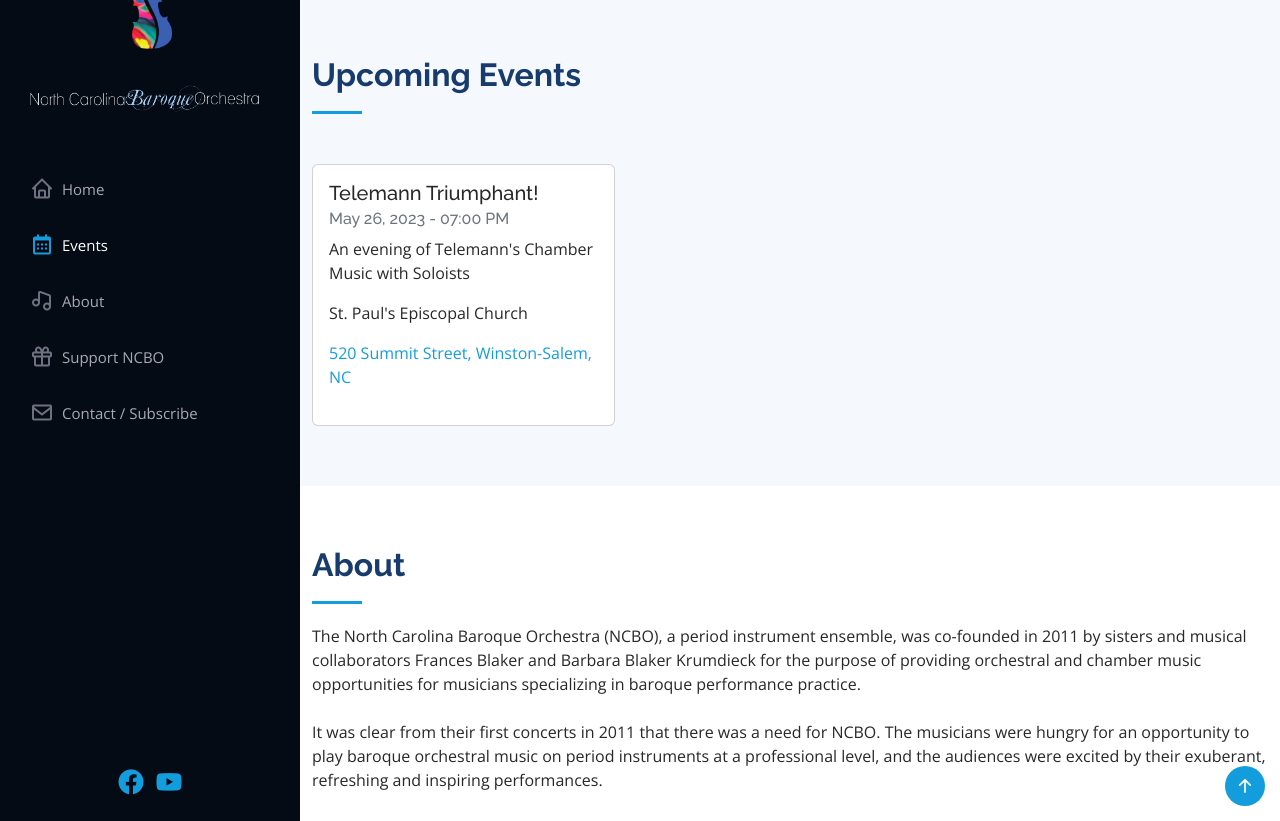
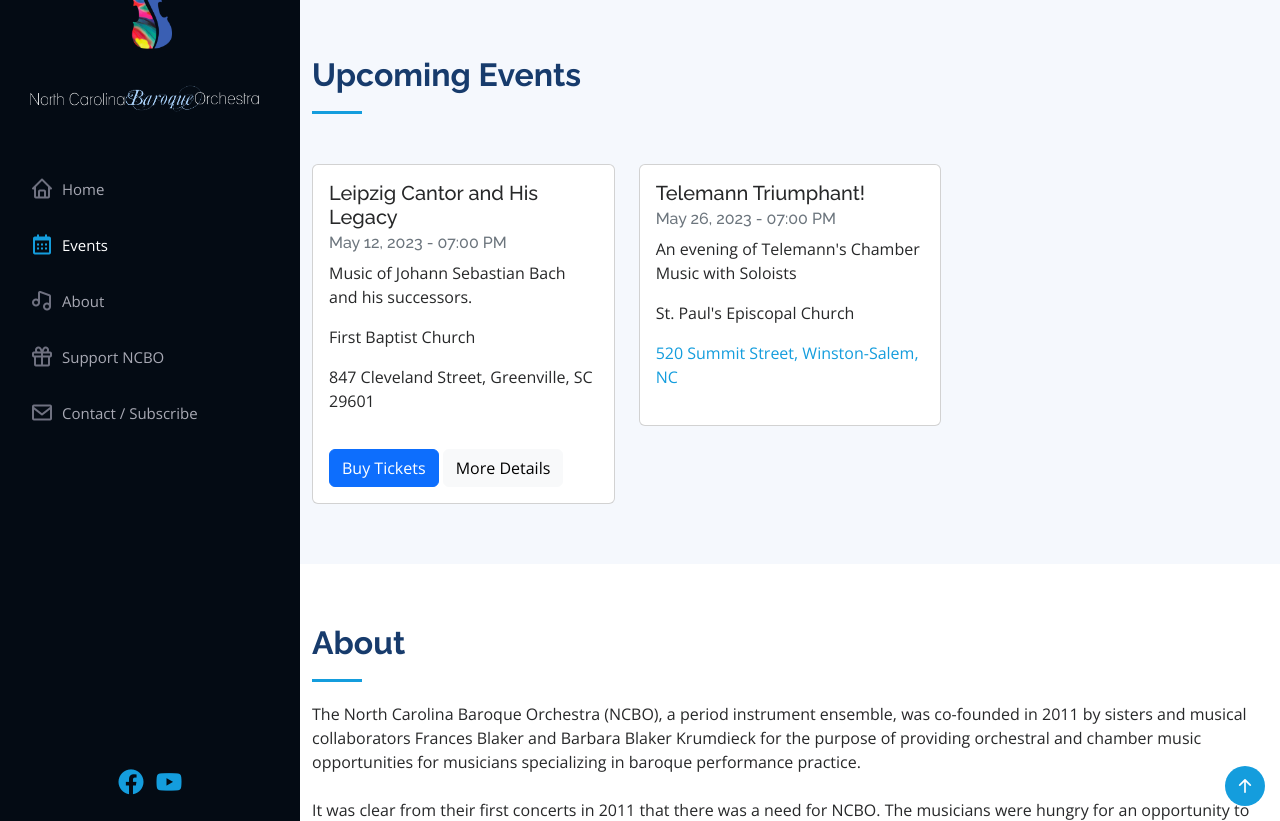
Before and after one commit to ncbaroqueorchestra/ncboweb, a Jekyll site: the page built from index.md, in a window 1280 px wide and 900 px high, scrolled down 825 px, cut to the strip 79-900 px from the top of the window. Built offline with Jekyll 4.4.1, drawn with Linux system fonts in a browser that asks for light colours; comment, search, counter and statistics services are not loaded.

Commit message:
Updated NCBO events

```diff
--- a/_data/events.yml
+++ b/_data/events.yml
@@ -1,3 +1,15 @@
+- heading: Leipzig Cantor and His Legacy
+  eventdate: May 12, 2023
+  eventtime: 07:00 PM
+  description: Music of Johann Sebastian Bach and his successors.
+  venue: First Baptist Church
+  address: 847 Cleveland Street, Greenville, SC 29601
+  mapurl:
+  ticketurl: https://scbach.org
+  eventimageurl:
+  eventdetailsurl: https://scbach.org
+
+
 - heading: Telemann Triumphant!
   eventdate: May 26, 2023
   eventtime: 07:00 PM
@@ -8,7 +20,6 @@
   ticketurl:
   eventimageurl:
   eventdetailsurl:
-
 
 
 
@@ -105,5 +116,3 @@
 #NUM!
 #NUM!
 #NUM!
-#NUM!
-#NUM!
```
